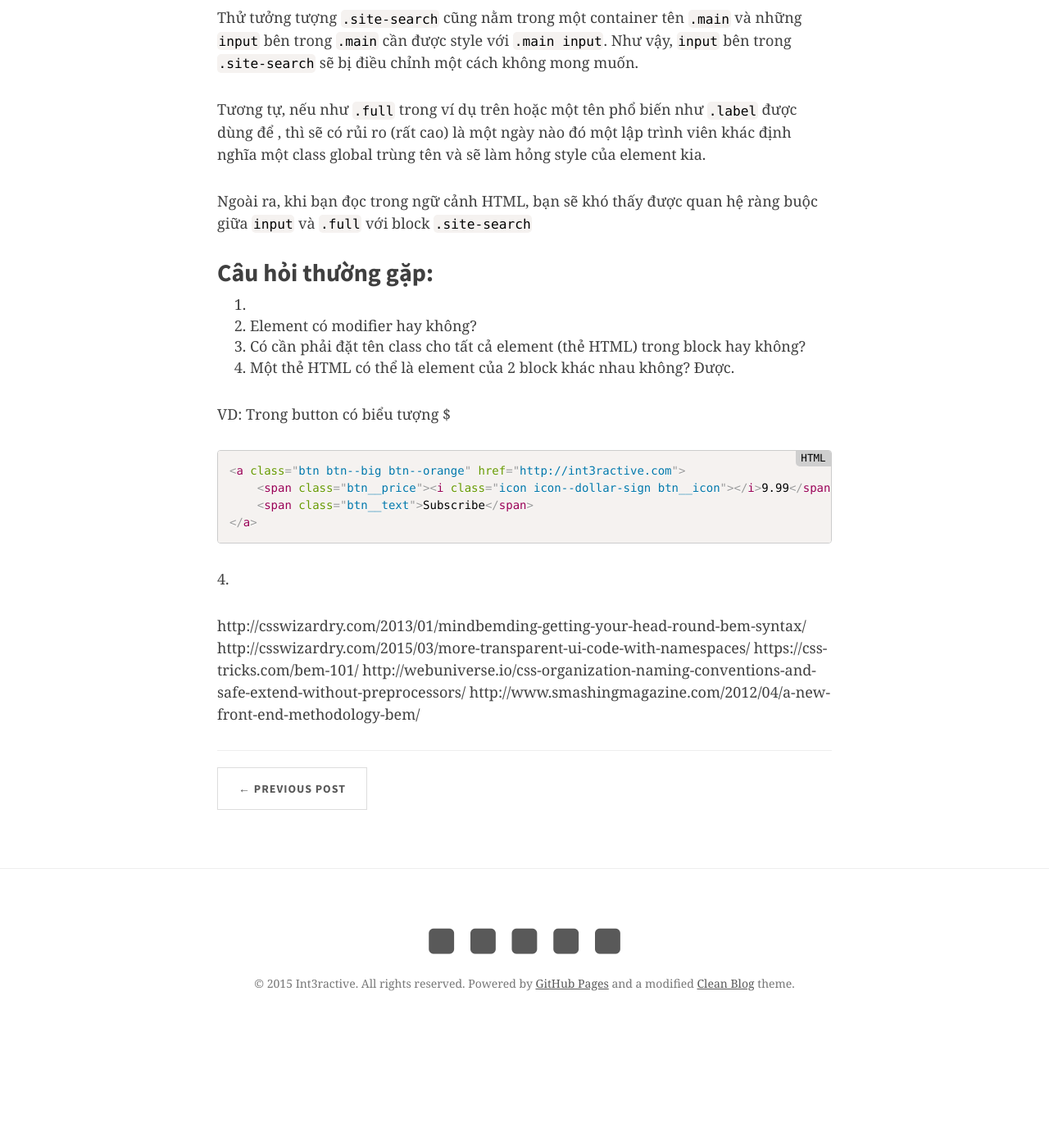
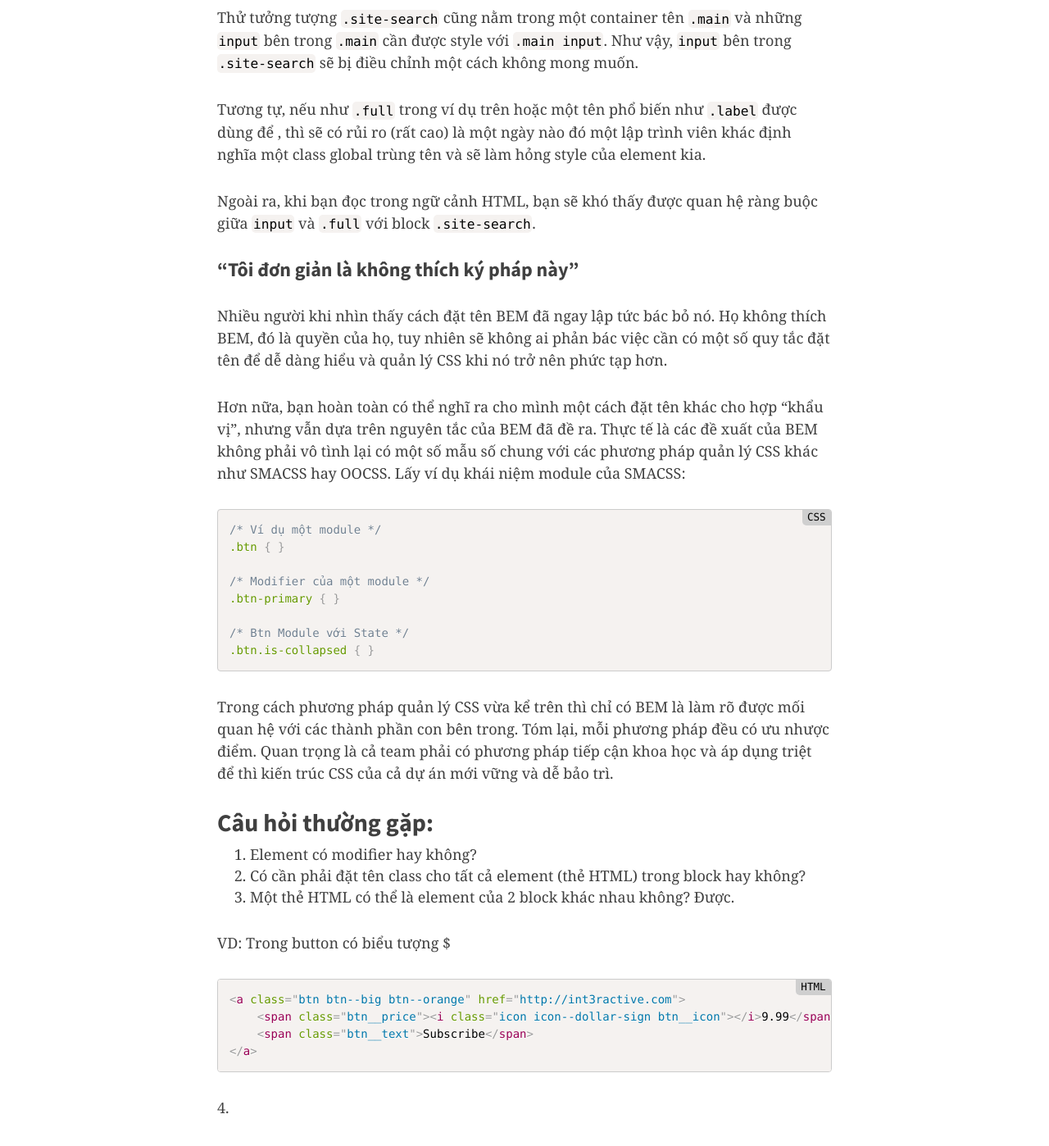
Before and after one commit to trongthanh/int3ractive.com, a Jekyll site: the page built from _posts/2015/2015-11-07-cu-phap-bem-trong-css.md, in a window 1280 px wide and 1400 px high, scrolled down 4279 px. Shown: the whole window at 82% size. Built offline with Jekyll 4.4.1, drawn with Linux system fonts in a browser that asks for light colours; nearby versions of some CDN libraries; comment, search, counter and statistics services are not loaded; before the commit the page ends 5554 px from its top, so only the background shows below that; some of the changed text lies outside the part shown.

Commit message:
Continue writing BEM article

````diff
--- a/_posts/2015/2015-11-07-cu-phap-bem-trong-css.md
+++ b/_posts/2015/2015-11-07-cu-phap-bem-trong-css.md
@@ -70,9 +70,9 @@
 
 ## Sử dụng BEM với SASS
 
-Với phiên bản Ruby SASS mới nhất hiện nay cũng như kể từ bản LibSass 3.3 (tương đương Node-sass 3.4) trở đi, việc viết theo ký pháp BEM trong SCSS dễ dàng và thuận tiện hơn bao giờ hết.
+Với phiên bản SASS mới nhất hiện nay, việc viết theo ký pháp BEM trong SCSS dễ dàng và thuận tiện hơn bao giờ hết.
 
-Bạn vẫn sẽ sử dụng cách viết lồng để cô lập khối component và kết hợp với biểu tượng _parent_ `&` của SASS để đặt tên cho Element và Modifier một cách ngắn gọn. VD:
+Bạn vẫn sẽ sử dụng cách viết lồng để cô lập khối component và kết hợp với biểu tượng _parent_ `&` của SASS để đặt tên cho Element và Modifier mà không phải đánh lại tên của Block. VD:
 
 ```scss
 .block {
@@ -122,7 +122,7 @@
 ```css
 .site-search        {}
 .site-search input  {}
-.site-search.full   {} /*Tôi có viết lại cho đúng mục đích modifier*/
+.site-search.full   {}
 ```
 
 Rõ ràng cả hai cách viết đều có thể giúp hiện thực được component cụ thể này và cách thứ hai có vẻ "gọn gàng" hơn. Tuy nhiên khi CSS của toàn bộ dự án trở nên lớn và phức tạp hơn, thì rất khó tránh khỏi các kiểu được định nghĩa chồng chéo lên nhau ngoài tầm kiểm soát.
@@ -131,11 +131,29 @@
 
 Tương tự, nếu như `.full` trong ví dụ trên hoặc một tên phổ biến như `.label` được dùng để , thì sẽ có rủi ro (rất cao) là một ngày nào đó một lập trình viên khác định nghĩa một class global trùng tên và sẽ làm hỏng style của element kia.
 
-Ngoài ra, khi bạn đọc trong ngữ cảnh HTML, bạn sẽ khó thấy được quan hệ ràng buộc giữa `input` và `.full` với block `.site-search`
+Ngoài ra, khi bạn đọc trong ngữ cảnh HTML, bạn sẽ khó thấy được quan hệ ràng buộc giữa `input` và `.full` với block `.site-search`.
+
+### "Tôi đơn giản là không thích ký pháp này"
+
+Nhiều người khi nhìn thấy cách đặt tên BEM đã ngay lập tức bác bỏ nó. Họ không thích BEM, đó là quyền của họ, tuy nhiên sẽ không ai phản bác việc cần có một số quy tắc đặt tên để dễ dàng hiểu và quản lý CSS khi nó trở nên phức tạp hơn.
+
+Hơn nữa, bạn hoàn toàn có thể nghĩ ra cho mình một cách đặt tên khác cho hợp "khẩu vị", nhưng vẫn dựa trên nguyên tắc của BEM đã đề ra. Thực tế là các đề xuất của BEM không phải vô tình lại có một số mẫu số chung với các phương pháp quản lý CSS khác như SMACSS hay OOCSS. Lấy ví dụ khái niệm module của SMACSS:
+
+```css
+/* Ví dụ một module */
+.btn { }
+
+/* Modifier của một module */
+.btn-primary { }
+
+/* Btn Module với State */
+.btn.is-collapsed { }
+```
+
+Trong cách phương pháp quản lý CSS vừa kể trên thì chỉ có BEM là làm rõ được mối quan hệ với các thành phần con bên trong. Tóm lại, mỗi phương pháp đều có ưu nhược điểm. Quan trọng là cả team phải có phương pháp tiếp cận khoa học và áp dụng triệt để thì kiến trúc CSS của cả dự án mới vững và dễ bảo trì.
 
 ## Câu hỏi thường gặp:
 
-1.
 1. Element có modifier hay không?
 2. Có cần phải đặt tên class cho tất cả element (thẻ HTML) trong block hay không?
 3. Một thẻ HTML có thể là element của 2 block khác nhau không?
````
